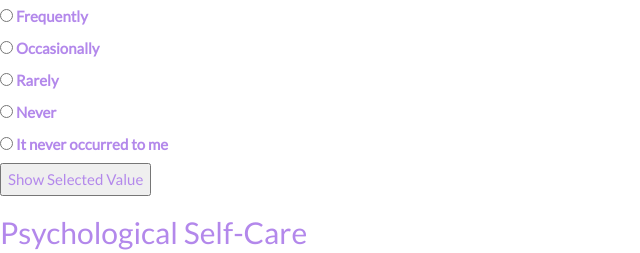
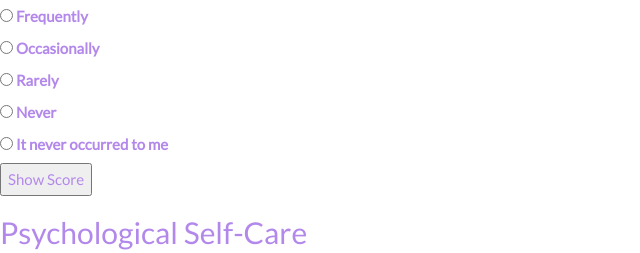
Before and after one commit to ChrisPCodes/MarinaHacks2022, a plain HTML site: page questionare.html in a window 1280 px wide. Shown: the part 2605-2858 px from the top of the page, without its empty margins (0-640 px from the left). Drawn offline with nearby package versions, Linux system fonts and the light colour scheme.

Commit message:
updated questionnaire buttons

```diff
--- a/questionare.html
+++ b/questionare.html
@@ -492,7 +492,7 @@ tr:hover {background-color: #2d2d30;}
         </section>
 
         <p>
-            <button onclick="getPhysical()">Show Selected Value</button>
+            <button onclick="getPhysical()">Show Score</button>
             <p id="outputPhysical"></p>
         </p>
     </section>
@@ -740,7 +740,7 @@ tr:hover {background-color: #2d2d30;}
         </section>
 
         <p>
-            <button onclick="getPsychological()">Show Selected Value</button>
+            <button onclick="getPsychological()">Show Score</button>
             <p id="outputPsychological"></p>
         </p>
     </section>
@@ -988,7 +988,7 @@ tr:hover {background-color: #2d2d30;}
         </section>
 
         <p>
-            <button onclick="getEmotional()">Show Selected Value</button>
+            <button onclick="getEmotional()">Show Score</button>
             <p id="outputEmotional"></p>
         </p>
     </section>
@@ -1260,7 +1260,7 @@ tr:hover {background-color: #2d2d30;}
         </section>
 
         <p>
-            <button onclick="getSpiritual()">Show Selected Value</button>
+            <button onclick="getSpiritual()">Show Score</button>
             <p id="outputSpiritual"></p>
         </p>
     </section>
```
